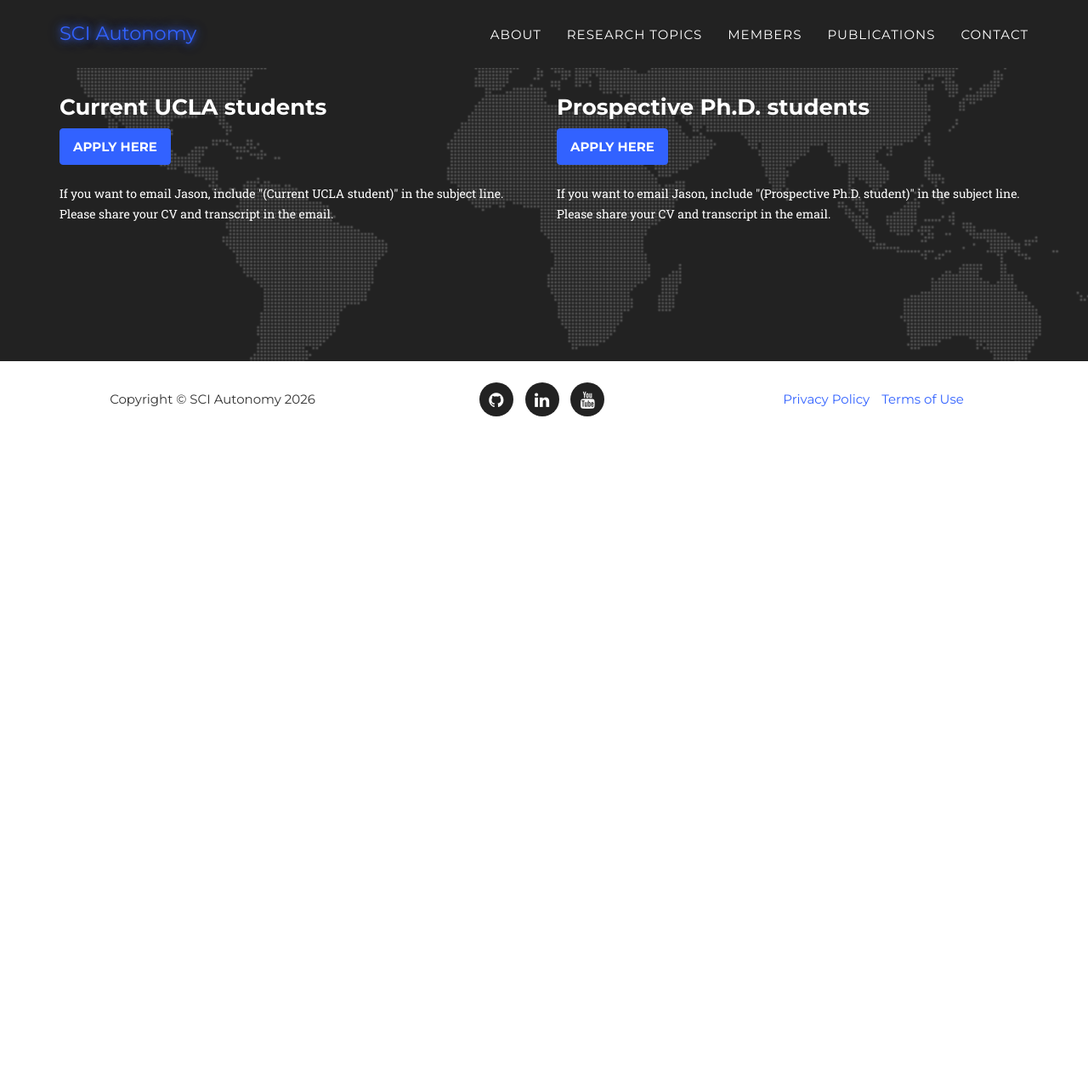
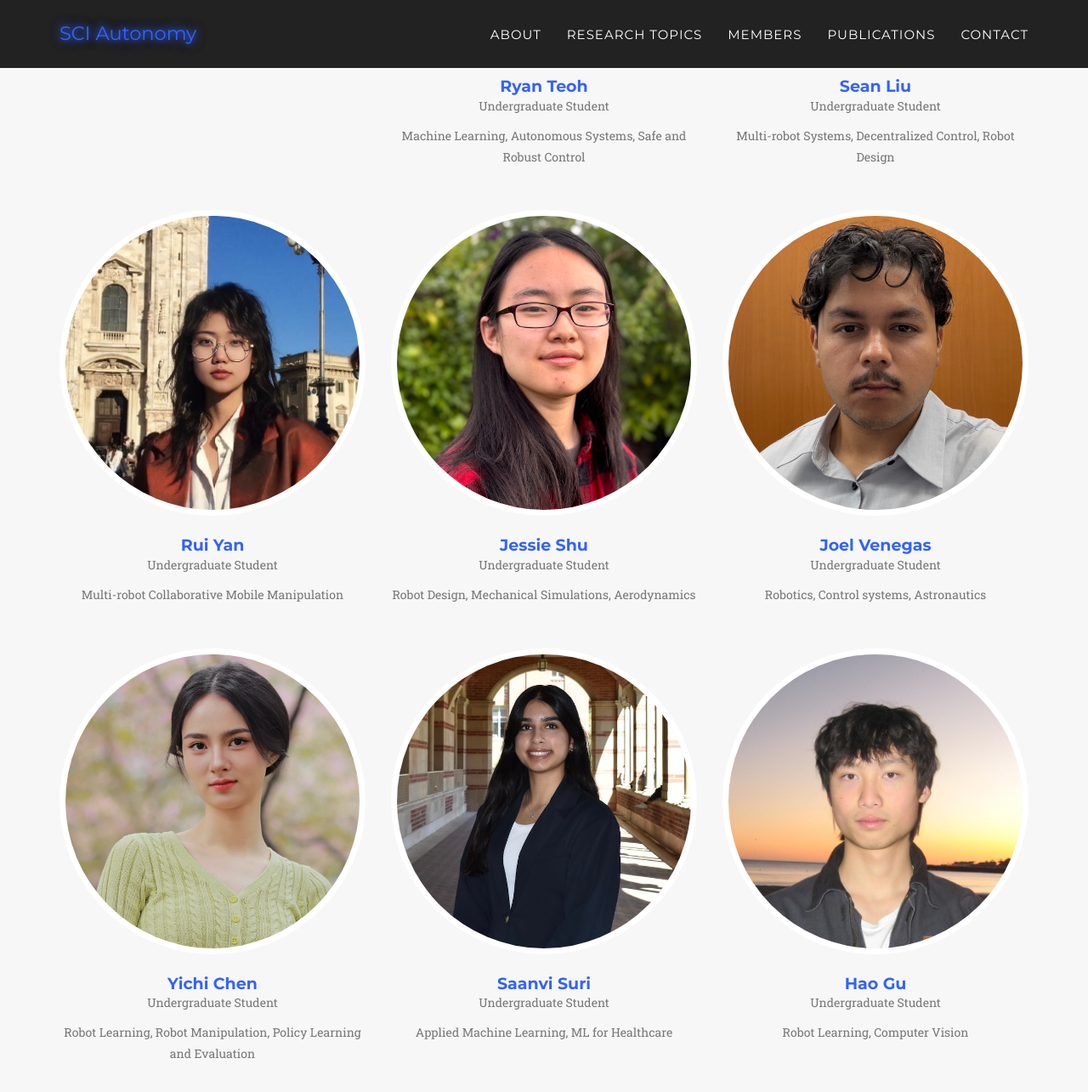
Before and after one commit to ChoiJangho/sci_autonomy_lab_website, a Jekyll site: the page built from index.html, in a window 1280 px wide and 1400 px high, scrolled down 6254 px. Shown: the top 1285 px of the window at 85% size. Built offline with Jekyll 4.4.1, drawn with Linux system fonts in a browser that asks for light colours; some web fonts are replaced; before the commit the page ends 6769 px from its top, so only the background shows below that; some of the changed text lies outside the part shown.

Commit message:
add winter 2026 members.

```diff
--- a/_config.yml
+++ b/_config.yml
@@ -10,15 +10,61 @@ description: "Write an awesome description for your new site here. You can edit
 # Team names, titles and social links
 people:
 - name: Jason J. Choi
-  pic: jason
+  pic: jason.jpg
   position: Principal Investigator
   description: "Assistant Professor, Department of Electrical and Computer Engineering"
   website: "https://jay-choi.me/"
 - name: Gechen Qu
-  pic: gechen
+  pic: gechen.jpg
   position: Visiting Master Student (UC Berkeley)
   description: "Humanoids, Robot Learning, Game Theory"
   website: ""
+- name: Hee jean Kwon
+  pic: jean.jpg
+  position: Master Student
+  description: "Robotics, Safety-critical systems"
+  website: "https://www.linkedin.com/in/hee-jean-kwon/"
+- name: Ryan Teoh
+  pic: ryan.png
+  position: Undergraduate Student
+  description: "Machine Learning, Autonomous Systems, Safe and Robust Control"
+  website: "https://land-dev.github.io/ryanteoh/"
+- name: Sean Liu
+  pic: sean.png
+  position: Undergraduate Student
+  description: "Multi-robot Systems, Decentralized Control, Robot Design"
+  website: ""
+- name: Rui Yan
+  position: Undergraduate Student
+  description: "Multi-robot Collaborative Mobile Manipulation"
+  website: ""
+  pic: rui.jpg
+- name: Jessie Shu
+  pic: jessie.jpg
+  position: Undergraduate Student
+  description: "Robot Design, Mechanical Simulations, Aerodynamics"
+  website: ""
+- name: Joel Venegas
+  pic: joel.jpg
+  position: Undergraduate Student
+  description: "Robotics, Control systems, Astronautics"
+  website: ""
+- name: Yichi Chen
+  pic: yichi.jpg
+  position: Undergraduate Student
+  description: "Robot Learning, Robot Manipulation, Policy Learning and Evaluation"
+  website: ""
+- name: Saanvi Suri
+  pic: saanvi.jpg
+  position: Undergraduate Student
+  description: "Applied Machine Learning, ML for Healthcare"
+  website: ""
+- name: Hao Gu
+  pic: hao.jpg
+  position: Undergraduate Student
+  description: "Robot Learning, Computer Vision"
+  website: ""
+
 # Social networks usernames (many more available: google-plus, flickr, dribbble, pinterest, instagram, tumblr, linkedin, etc.)
 social:
   - title: github
--- a/_includes/team.html
+++ b/_includes/team.html
@@ -10,7 +10,7 @@
                 {% for member in site.people %}
                 <div class="col-sm-4">
                     <div class="team-member">
-                        <img src="img/team/{{ member.pic }}.jpg" class="img-responsive img-circle" alt="">
+                        <img src="img/team/{{ member.pic }}" class="img-responsive img-circle" alt="">
                         <h4><a href="{{ member.website }}" target="_blank">{{ member.name }}</a></h4>
                         <p class="text-muted">{{ member.position }}</p>
                         <p class="text-muted">{{ member.description }}</p>
```
Also changed, not shown: img/team/alexis.jpg (added), img/team/hao.jpg (added), img/team/jean.jpg (added), img/team/jessie.jpg (added), img/team/joel.jpg (added), img/team/rui.jpg (added), img/team/ryan.png (added), img/team/saanvi.jpg (added), img/team/sean.png (added), img/team/yichi.jpg (added).
